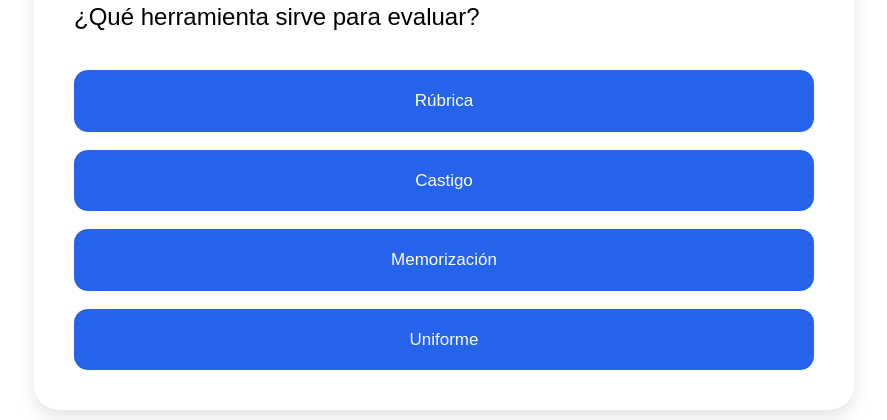
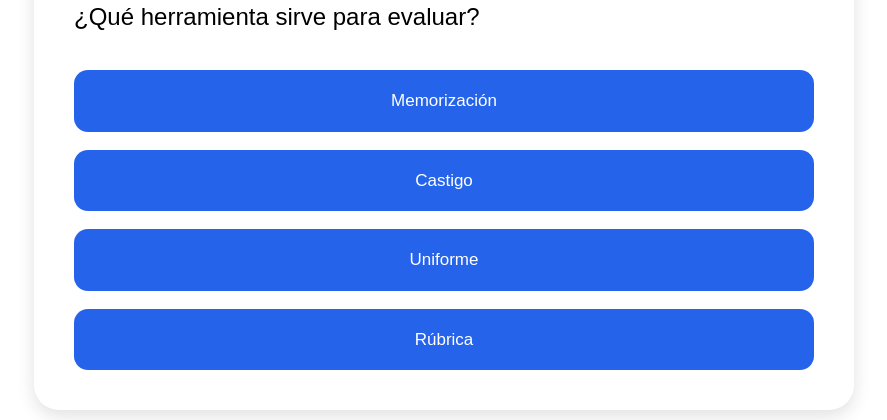
Before and after one commit to aidabereniceh-a11y/usicamm-platform, a React (Vite) app: page /simulador-usicamm-2026 in a window 1280 px wide. Shown: the part 292-712 px from the top of the page, without its empty margins (196-1083 px from the left). Built offline with nearby package versions, Linux system fonts and the light colour scheme.

Commit message:
Refactor preguntaActual to include shuffled opciones

```diff
--- a/src/pages/SimuladorUsicamm2026.jsx
+++ b/src/pages/SimuladorUsicamm2026.jsx
@@ -15,7 +15,13 @@ export default function SimuladorUsicamm2026() {
 
   const [tiempo, setTiempo] = useState(300);
 
-  const preguntaActual = preguntas[indice];
+  const preguntaActual = {
+  ...preguntas[indice],
+
+  opciones: [...preguntas[indice].opciones].sort(
+    () => Math.random() - 0.5
+  ),
+};
 
   // TIMER
 
```
